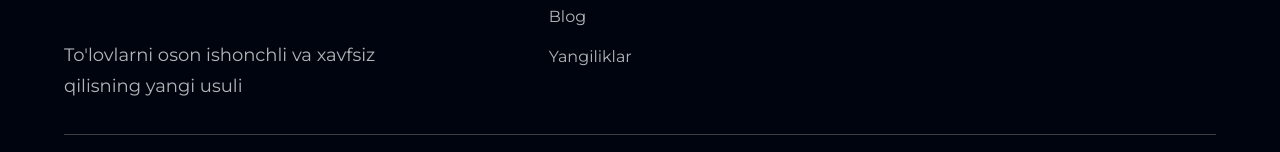
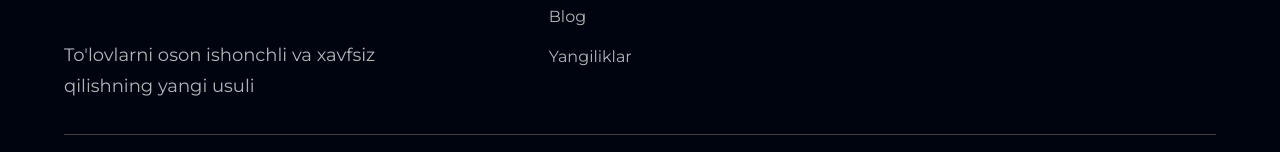
Before and after one commit to Will-Marco/prime-pay, a React (Create React App) app: page / in a window 1280 px wide. Shown: the part 3992-4144 px from the top of the page. Built offline with nearby package versions, Linux system fonts and the light colour scheme.

Commit message:
fixed latter of Footer paragraph

```diff
--- a/src/components/Footer.jsx
+++ b/src/components/Footer.jsx
@@ -10,7 +10,7 @@ const Footer = () => {
         <div className="mr-10 flex-1 flex flex-col justify-start">
           <img src={logo} alt="logo" className="w-[250px] object-contain" />
           <p className={`${styles.paragraph} mt-4 max-w-[350px]`}>
-            To'lovlarni oson ishonchli va xavfsiz qilisning yangi usuli
+            To'lovlarni oson ishonchli va xavfsiz qilishning yangi usuli
           </p>
         </div>
 
```
